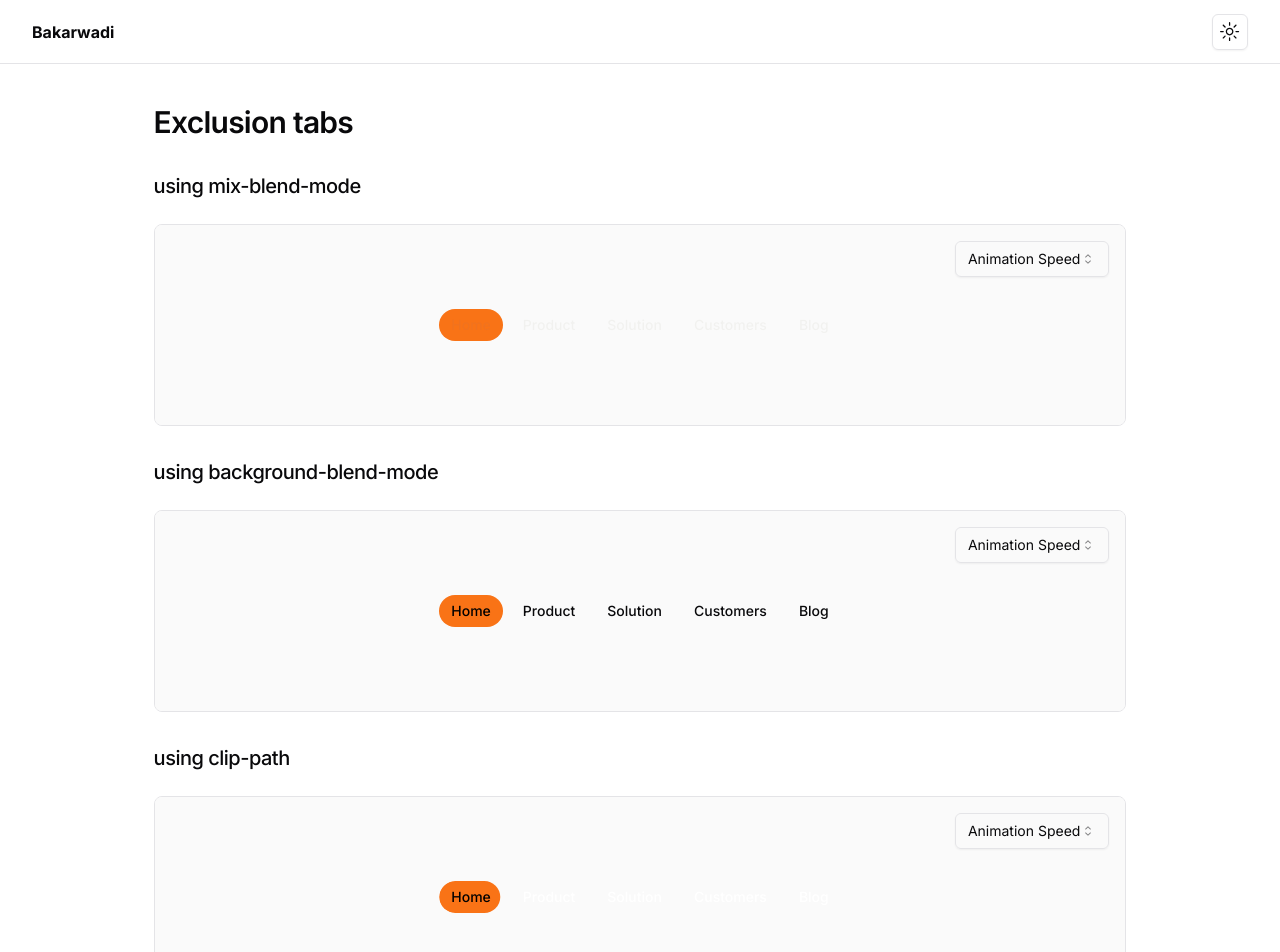
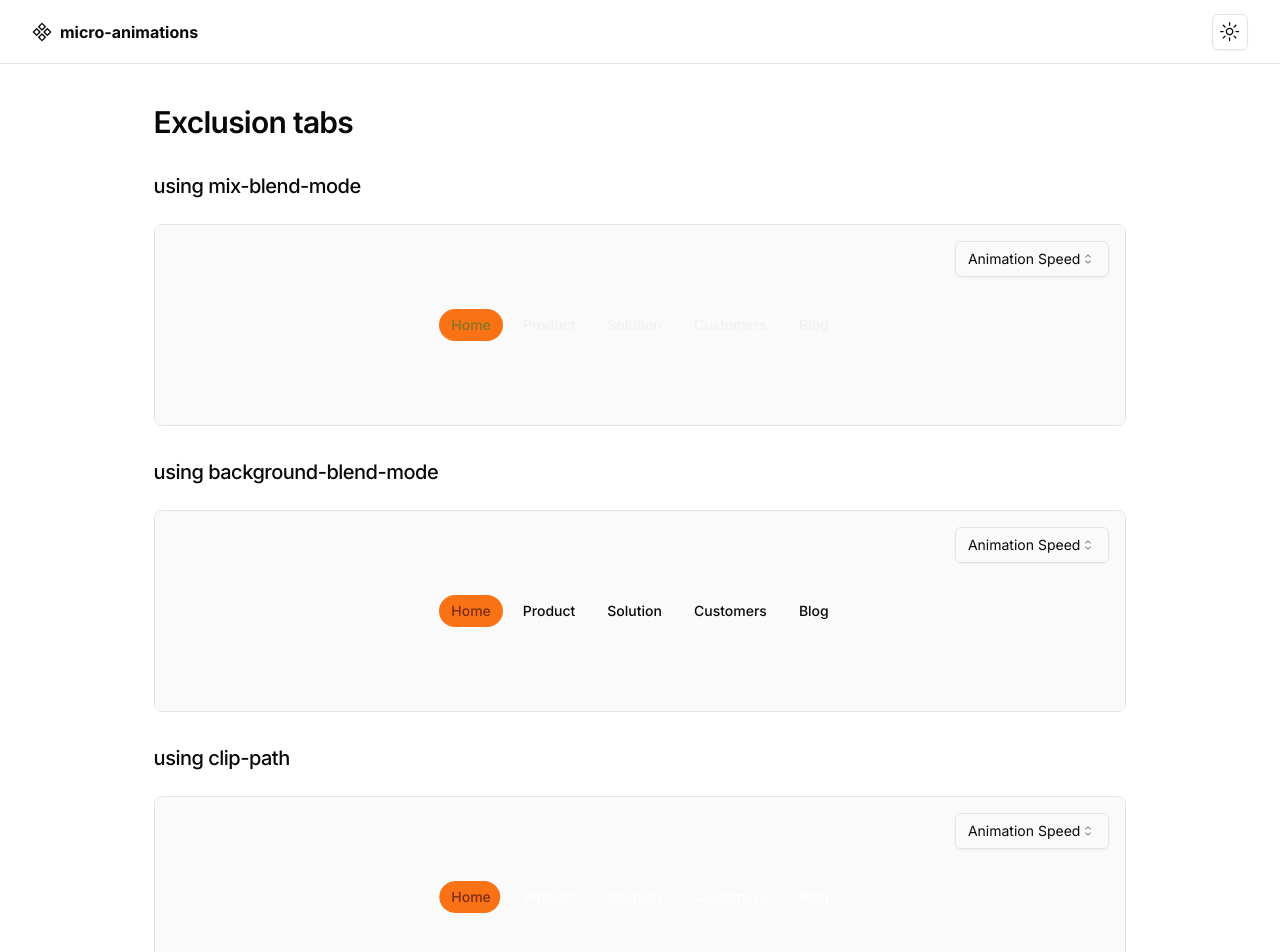
Before and after one commit to HelixMorphe/micro-animations, a Next.js app: page / in a window 1280 px wide. Shown: the top 952 px of the page. Built offline with nearby package versions, Linux system fonts and the light colour scheme.

Commit message:
MA-001 | Change name to micro-animations

```diff
--- a/components/Navbar/navbar.tsx
+++ b/components/Navbar/navbar.tsx
@@ -1,4 +1,6 @@
 import React from 'react';
+
+import { Component1Icon } from '@radix-ui/react-icons';
 
 import { ModeToggle } from '../toggle-theme';
 
@@ -6,7 +8,10 @@ function Navbar() {
   return (
     <div className='h-16 flex items-center border-b'>
       <div className='container flex items-center justify-between'>
-        <p className='font-bold'>Bakarwadi</p>
+        <div className='font-bold flex items-center'>
+          <Component1Icon width={20} height={20} className="mr-2"/>
+          micro-animations
+        </div>
         <ModeToggle />
       </div>
     </div>
--- a/components/animations/exclusive-tabs.tsx
+++ b/components/animations/exclusive-tabs.tsx
@@ -36,6 +36,7 @@ function ExclusiveTabsUsingMixBlendMode({ animationSpeed }: { animationSpeed?: n
           }}
           className={cn(
             'relative rounded-full px-3 py-1.5 font-medium outline-2 outline-orange-500',
+            activeTab === tab.id && "text-orange-900"
           )}
         >
           {activeTab === tab.id && (
@@ -72,7 +73,7 @@ function ExclusiveTabsUsingBgBlendMode({
           }}
           className={cn(
             'relative rounded-full px-3 py-1.5 font-medium outline-2 outline-orange-500',
-            activeTab === tab.id && 'text-black'
+            activeTab === tab.id && 'text-orange-900'
           )}
         >
           {activeTab === tab.id && (
@@ -172,7 +173,7 @@ function ExclusiveTabsUsingClipPath({
               setActiveTab(tab.id);
             }}
             className={cn(
-              'relative rounded-full px-3 py-1.5 font-medium outline-2 outline-orange-500 text-black'
+              'relative rounded-full px-3 py-1.5 font-medium outline-2 outline-orange-500 text-orange-900'
             )}
           >
             <span className='relative z-10'>{tab.label}</span>
```
